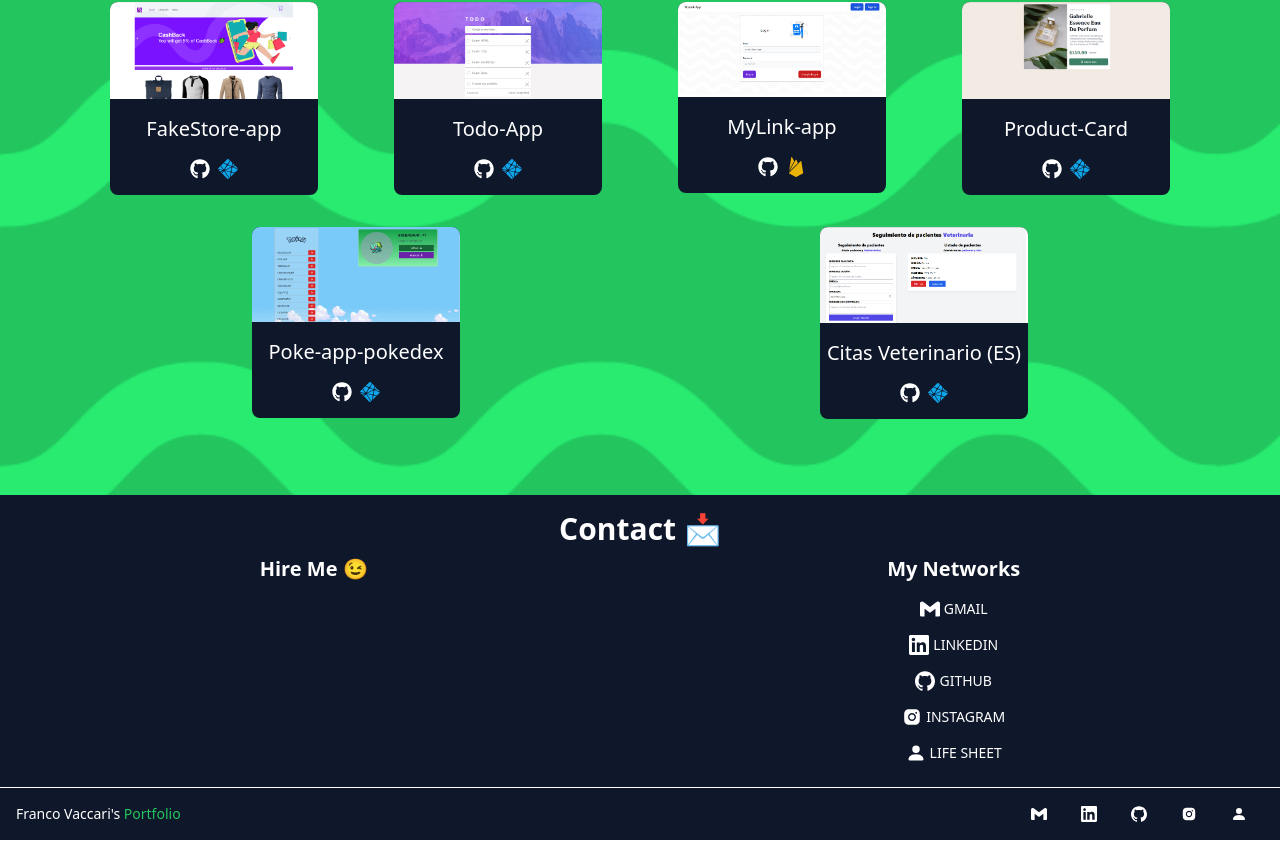
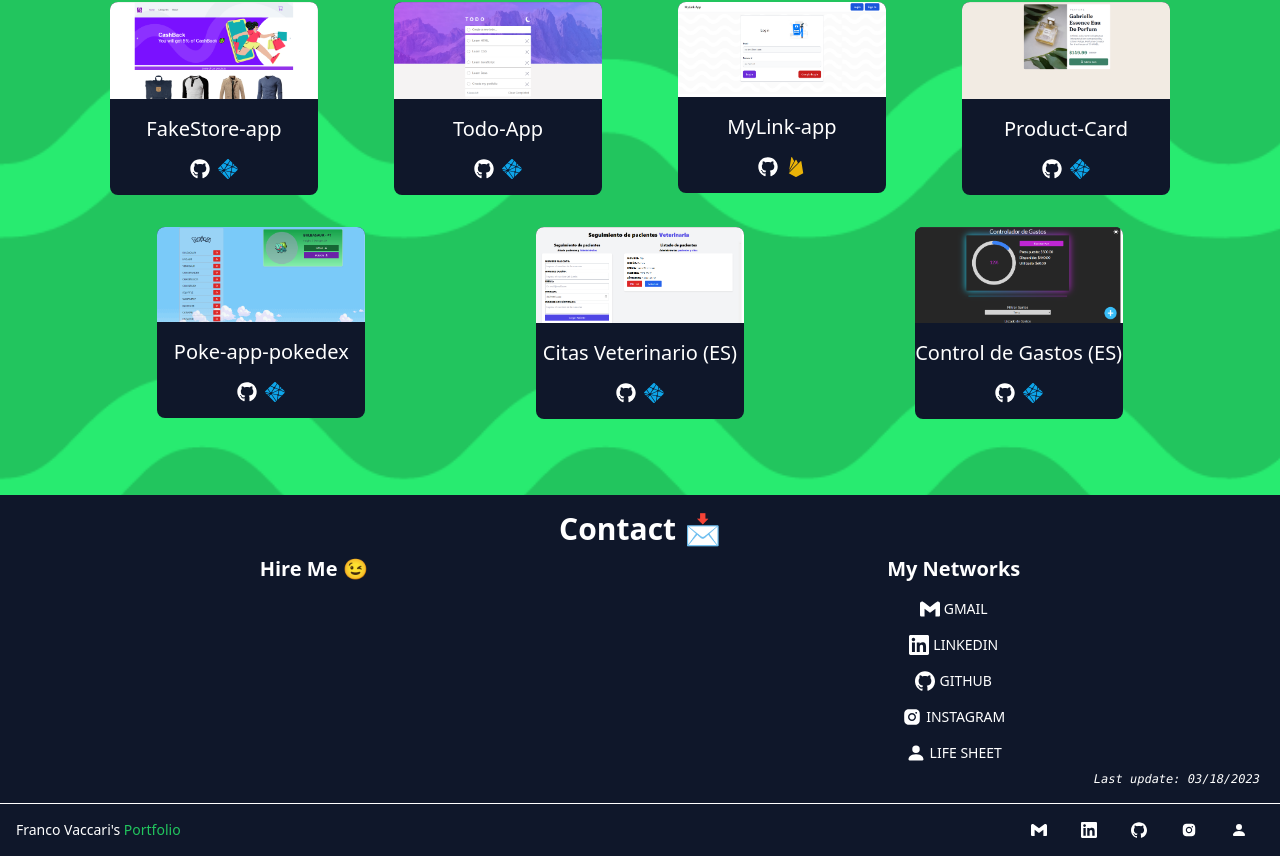
Before and after one commit to FrancoVacc/myPortfolio-react, a React (Vite) app: page / in a window 1280 px wide. Shown: the part 1010-1866 px from the top of the page. Built offline with nearby package versions, Linux system fonts and the light colour scheme.

Commit message:
finished

```diff
--- a/src/components/Contact.jsx
+++ b/src/components/Contact.jsx
@@ -32,6 +32,9 @@ const Contact = ({ networks }) => {
           </ul>
         </div>
       </div>
+      <p className=" font-mono text-xs text-white italic text-right mr-5">
+        Last update: 03/18/2023
+      </p>
     </div>
   );
 };
--- a/src/components/Projects.jsx
+++ b/src/components/Projects.jsx
@@ -7,6 +7,7 @@ import myLink from "../img/MyLink-app.png";
 import productcard from "../img/productcard-html-css.png";
 import pokedex from "../img/pokedex.png";
 import citasveterinario from "../img/citasveterinario.png";
+import controlGastos from "../img/control-gastos.png";
 import ProjectCard from "./ProjectCard";
 
 const projects = [
@@ -53,6 +54,13 @@ const projects = [
     deploy: "netlify",
     deployLink: "https://citas-vet-react-tailwind.netlify.app/",
   },
+  {
+    name: "Control de Gastos (ES)",
+    img: controlGastos,
+    gitHub: "https://github.com/FrancoVacc/control-presupuesto",
+    deploy: "netlify",
+    deployLink: "https://controlador-de-gastos-react.netlify.app/",
+  },
 ];
 
 const Projects = () => {
```
Also changed, not shown: src/img/control-gastos.png (added).
